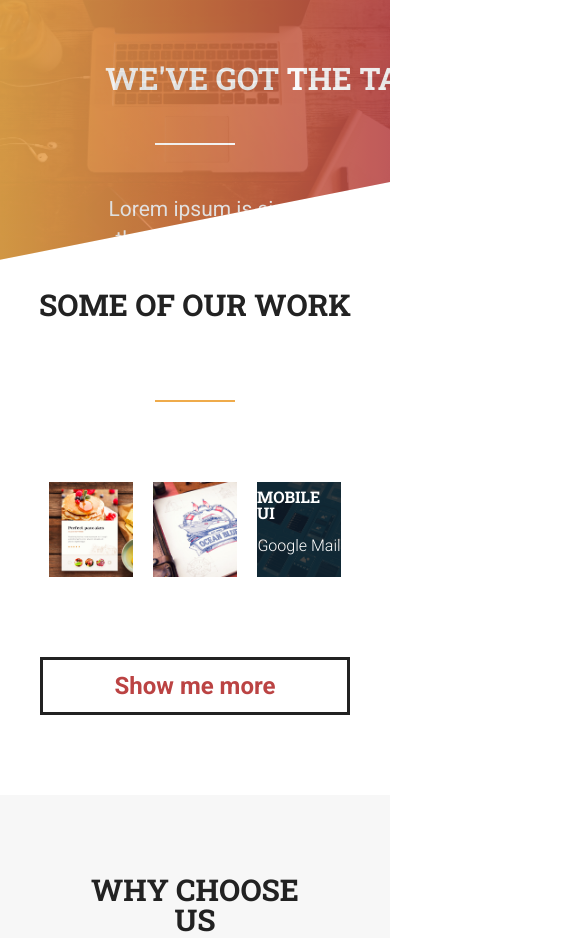
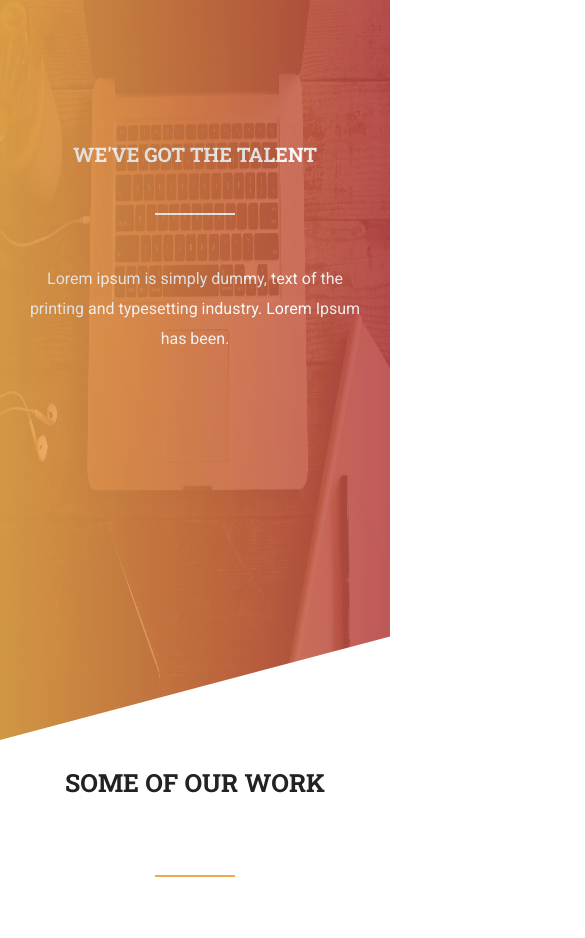
Before and after one commit to akermang/gottalent, a plain HTML site: page index.html in a window 390 px wide. Shown: the top 938 px of the page, 585 px wide, since content can reach past the window. Drawn offline with nearby package versions, Linux system fonts and the light colour scheme; a script that the page names is missing.

Commit message:
responsive design media query

```diff
--- a/scss/layout/_banner.scss
+++ b/scss/layout/_banner.scss
@@ -19,7 +19,7 @@
     }
 
     .heading-cont{
-            width: 46%;
+        width: 59%;
         // change with media queries to fit screen nicely
         // width: 400px;
         margin: auto;
@@ -34,7 +34,7 @@
             // The style guide specifies size: 48px,
             // yet this does not match the proportions
             // as shown in lp-desktop-styleguide.jpg
-                font-size: 31px;
+            font-size: 40px;
             font-family: $font-slab-bold;
             white-space: nowrap;
 
@@ -53,13 +53,49 @@
             font-family: 'Roboto';
             font-weight: 400;
             margin: 0 auto;
-                width: 360px;
         }
     }
 }
 
-    // @media (max-width: 834px) {
-    //     .banner-cont .heading-cont *{
-    //         font-size: 74%!important;
-    //     }
-    // }
+    @media (max-width: 834px) {
+        .banner-cont{
+
+            .heading-cont h1 {
+                font-size: 28px!important;
+            }
+        }
+    }
+
+    @media (max-width: 734px) {
+        .banner-cont{
+            height: 740px;
+            clip-path: polygon(0 0, 0 100%, 100% 86%, 100% 0);
+
+            img{
+                height: 100%;
+            }
+
+            .heading-cont{
+                margin-top: 27%;
+                width: 75%;
+            }
+        }
+
+    }
+
+    @media (max-width: 502px) {
+        .banner-cont {
+            .heading-cont{
+                margin-top: 37%;
+                width: 90%;
+
+                h1 {
+                    font-size: 20px!important;
+                }
+
+                p{
+                    font-size: 16px;
+                }
+            }
+        }
+    }
--- a/scss/layout/_gallery.scss
+++ b/scss/layout/_gallery.scss
@@ -95,9 +95,40 @@
             background: $color-secondary;
         }
     }
+}
 
+@media(max-width: 732px){
+    .gallery-container .gallery{
+        width: 90%;
+        flex-direction: column;
 
+        .img-wrap{
+            width: 370px;
+            margin: 10 auto;
+        }
+    }
+}
 
+@media (max-width: 502px){
+    .gallery-container .gallery .img-wrap{
+        width: 300px;
+    }
 
+    .gallery-container .btn-wrap .btn{
+        width: 300px;
+    }
+}
 
+@media (max-width: 402px){
+    .gallery-container .gallery .img-wrap{
+        width: 270px;
+    }
+
+    .gallery-container .btn-wrap .btn{
+        width: 270px;
+    }
+
+    .gallery-container .wrap-title p{
+        font-size: 25px;
+    }
 }
--- a/scss/layout/_why.scss
+++ b/scss/layout/_why.scss
@@ -35,15 +35,14 @@
     }
 
     .why-gallery{
-        width: 70%;
         display: flex;
-        justify-content: space-evenly;
+        justify-content: space-around;
         padding-bottom: 80px;
         margin: auto;
         margin-top: 7px;
 
         .svg-wrap{
-            width: 240px;
+            width: 220px;
         }
 
         .svg-wrap .title-wrap p{
@@ -61,3 +60,18 @@
 
 
 }
+
+@media(max-width: 834px){
+     .why .why-gallery{
+        flex-direction: column;
+        align-items: center;
+    }
+}
+
+@media(max-width: 834px){
+    .why .why-p{
+       width: 90%;
+       height: 200px;
+       overflow: auto;
+   }
+}
```
Also changed, not shown: css/main.css. Lines whose indentation alone changed are shown as unchanged.
